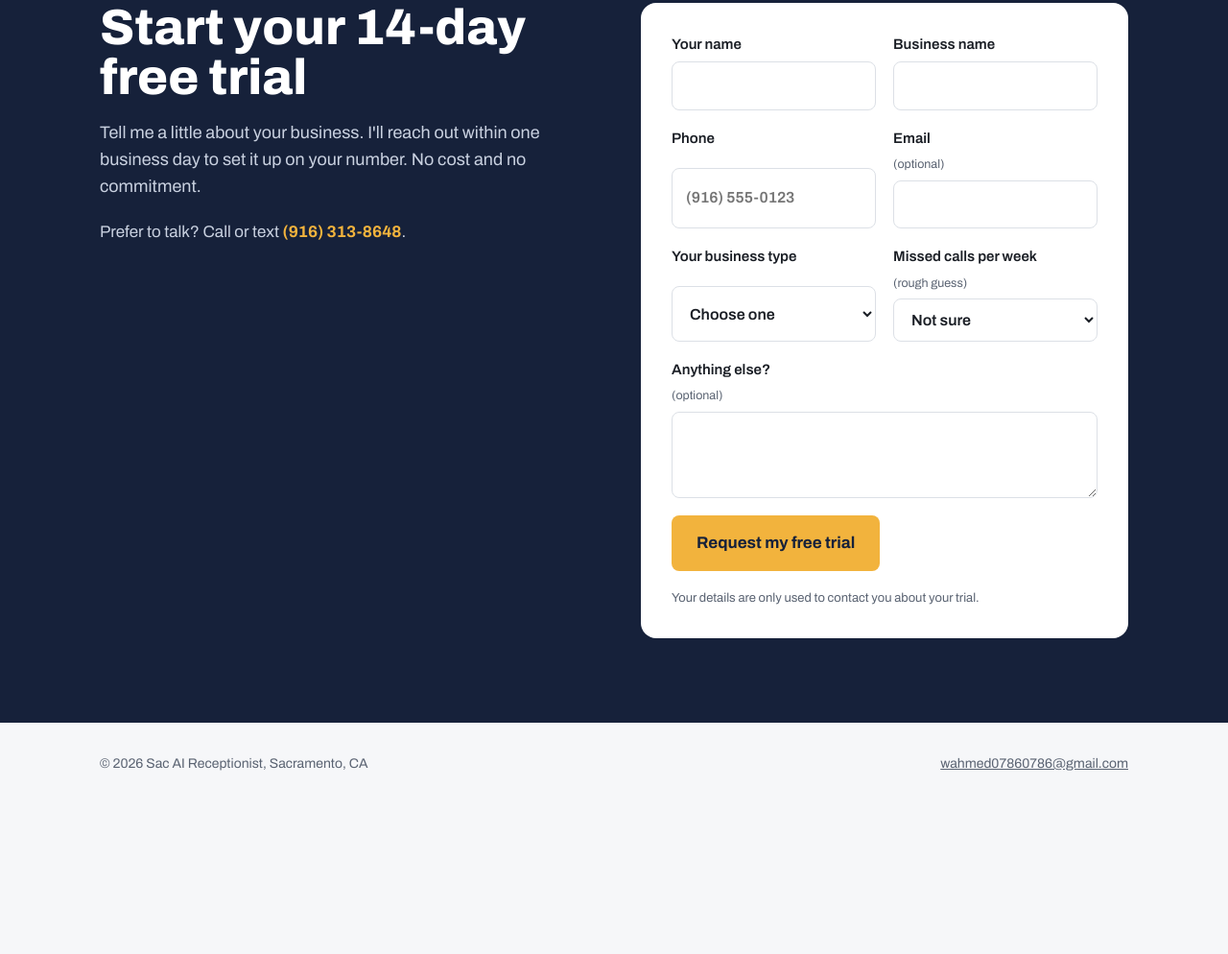
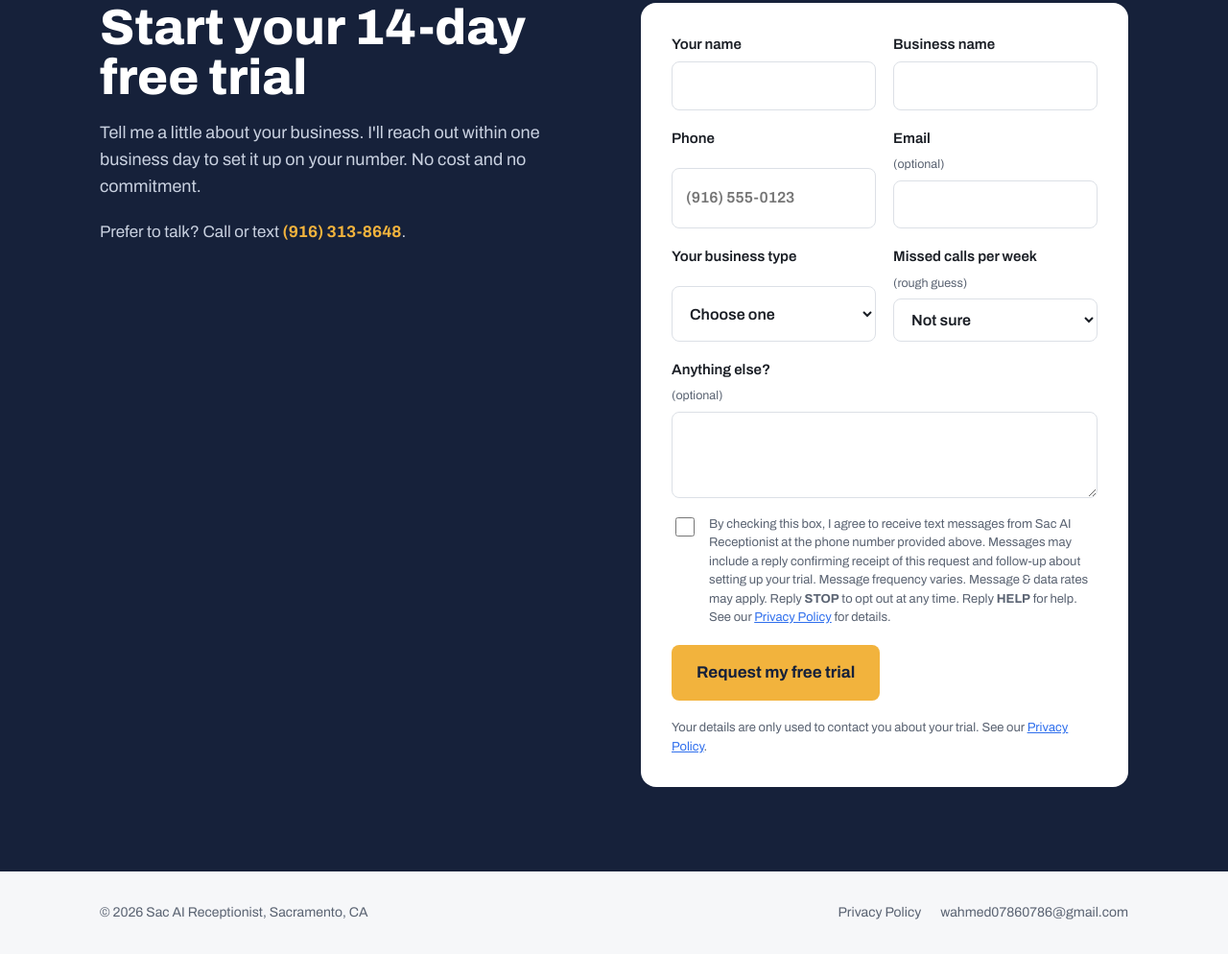
Before and after one commit to wahmed3900/backendAIassist, a website: page public/index.html in a window 1280 px wide. Shown: the part 2216-3210 px from the top of the page at 96% size. Before the commit the page ends 3055 px from the top, so only its background shows below. Drawn offline with Linux system fonts and the light colour scheme.

```diff
--- a/public/index.html
+++ b/public/index.html
@@ -145,8 +145,23 @@
 .msg.err { display: block; background: #FBE5E3; color: #8E2A22; }
 .fine { font-size: 13px; color: var(--muted); margin: 0; }
 
+/* Consent checkbox */
+.consent-row { display: flex; align-items: flex-start; gap: 12px; }
+.consent-row input[type="checkbox"] {
+width: 20px; height: 20px; min-width: 20px; padding: 0;
+margin-top: 2px; cursor: pointer;
+accent-color: var(--navy);
+}
+.consent-row .consent-text {
+font-size: 13px; font-weight: 400; color: var(--muted); line-height: 1.5;
+display: block; cursor: pointer;
+}
+.consent-row .consent-text a { color: var(--blue); text-decoration: underline; }
+
 footer { padding: 32px 0; font-size: 14px; color: var(--muted); }
 footer .wrap { display: flex; justify-content: space-between; flex-wrap: wrap; gap: 12px; }
+footer a { text-decoration: none; }
+footer a:hover { text-decoration: underline; }
 
 @media (max-width: 860px) {
 .hero .wrap, .split { grid-template-columns: 1fr; gap: 44px; }
@@ -283,12 +298,21 @@
 <label>Anything else? <small>(optional)</small>
 <textarea name="notes" maxlength="1000"></textarea>
 </label>
+
+<!-- SMS Consent -->
+<div class="consent-row">
+<input type="checkbox" id="sms-consent" name="smsConsent" value="yes" required>
+<label for="sms-consent" class="consent-text">
+By checking this box, I agree to receive text messages from Sac AI Receptionist at the phone number provided above. Messages may include a reply confirming receipt of this request and follow-up about setting up your trial. Message frequency varies. Message &amp; data rates may apply. Reply <strong>STOP</strong> to opt out at any time. Reply <strong>HELP</strong> for help. See our <a href="/privacy.html" target="_blank">Privacy Policy</a> for details.
+</label>
+</div>
+
 <div class="hp" aria-hidden="true">
 <label>Leave this empty <input name="website" tabindex="-1" autocomplete="off"></label>
 </div>
 <p class="msg" id="form-msg" role="status" aria-live="polite"></p>
 <button class="btn" type="submit">Request my free trial</button>
-        <p class="fine">Your details are only used to contact you about your trial.</p>
+<p class="fine">Your details are only used to contact you about your trial. See our <a href="/privacy.html" style="color:var(--blue);text-decoration:underline;">Privacy Policy</a>.</p>
 </form>
 </div>
 </section>
@@ -297,7 +321,10 @@
 <footer>
 <div class="wrap">
 <span>&copy; 2026 Sac AI Receptionist, Sacramento, CA</span>
+<span style="display:flex;gap:20px;">
+<a href="/privacy.html">Privacy Policy</a>
 <a href="mailto:wahmed07860786@gmail.com">wahmed07860786@gmail.com</a>
+</span>
 </div>
 </footer>
 
@@ -320,7 +347,8 @@
 if (!String(data.get('business')).trim()) missing.push('business name');
 if (String(data.get('phone')).replace(/\D/g, '').length < 10) missing.push('a 10-digit phone number');
 if (!data.get('trade')) missing.push('your business type');
-    if (missing.length) { show('err', 'Please add ' + missing.join(', ') + '.'); return; }
+if (!data.get('smsConsent')) missing.push('SMS consent (the checkbox above)');
+if (missing.length) { show('err', 'Please provide ' + missing.join(', ') + '.'); return; }
 
 btn.disabled = true; btn.textContent = 'Sending...';
 fetch('/demo-request', {
```
Lines whose indentation alone changed are shown as unchanged.
